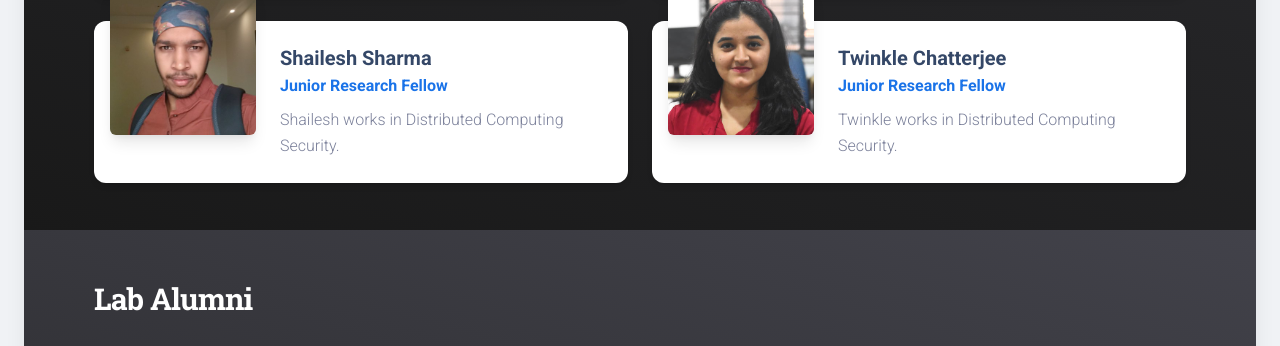
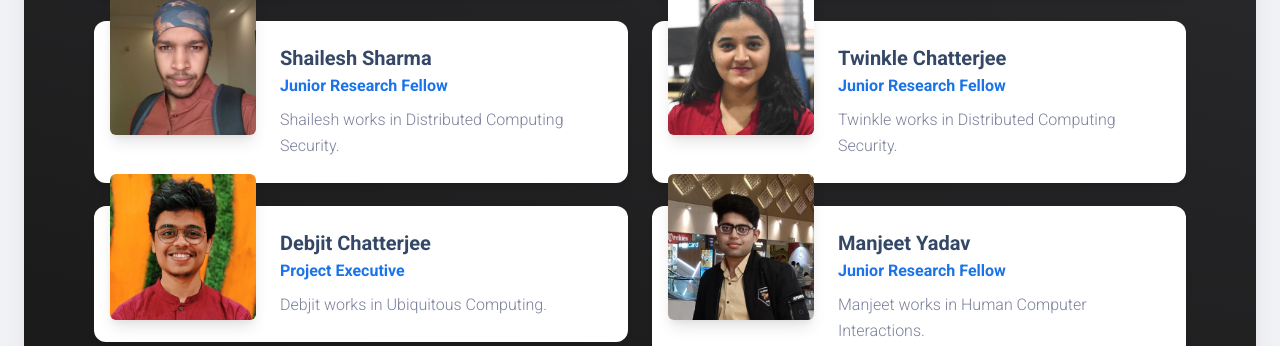
Before and after one commit to ubinet-iitkgp/ubinet, a website: page index.html in a window 1280 px wide. Shown: the part 2918-3264 px from the top of the page. Drawn offline with Linux system fonts and the light colour scheme; some packages are replaced by stand-ins of ours.

Commit message:
From sandip

```diff
--- a/index.html
+++ b/index.html
@@ -538,6 +538,48 @@
                     <h5 class="mb-0">Twinkle Chatterjee</h5>
                     <h6 class="text-info">Junior Research Fellow</h6>
                     <p class="mb-0">Twinkle works in Distributed Computing Security.</p>
+                  </div>
+                </div>
+              </div>
+            </div>
+          </div>
+        </div>
+        <div class="row">
+         <div class="col-lg-6 col-12">
+            <div data-aos="zoom-out-up" data-aos-duration="800" class="card card-profile mt-lg-4 mt-5 z-index-2">
+              <div class="row">
+                <div class="col-lg-4 col-md-6 col-12 mt-n5">
+                  <a href="#" target="_blank">
+                    <div class="p-3 pe-md-0">
+                      <img class="w-100 border-radius-md shadow-lg" src="assets/img/member/debjit.jpeg" alt="image">
+                    </div>
+                  </a>
+                </div>
+                <div class="col-lg-8 col-md-6 col-12 my-auto">
+                  <div class="card-body ps-lg-0">
+                    <h5 class="mb-0">Debjit Chatterjee</h5>
+                    <h6 class="text-info">Project Executive</h6>
+                    <p class="mb-0">Debjit works in Ubiquitous Computing.</p>
+                  </div>
+                </div>
+              </div>
+            </div>
+           </div>
+           <div class="col-lg-6 col-12">
+            <div data-aos="zoom-out-up" data-aos-duration="800" class="card card-profile mt-lg-4 mt-5 z-index-2">
+              <div class="row">
+                <div class="col-lg-4 col-md-6 col-12 mt-n5">
+                  <a href="#" target="_blank">
+                    <div class="p-3 pe-md-0">
+                      <img class="w-100 border-radius-md shadow-lg" src="assets/img/member/manjeet.jpeg" alt="image">
+                    </div>
+                  </a>
+                </div>
+                <div class="col-lg-8 col-md-6 col-12 my-auto">
+                  <div class="card-body ps-lg-0">
+                    <h5 class="mb-0">Manjeet Yadav</h5>
+                    <h6 class="text-info">Junior Research Fellow</h6>
+                    <p class="mb-0">Manjeet works in Human Computer Interactions.</p>
                   </div>
                 </div>
               </div>
```
Also changed, not shown: assets/img/ivana-square.jpg (deleted), assets/img/ivana-squares.jpg (deleted), assets/img/member/Amrit.jpeg (deleted), assets/img/member/anusmita.jpeg (deleted), assets/img/member/debjit.jpeg (added), assets/img/member/manjeet.jpeg (added), 3 other files.
